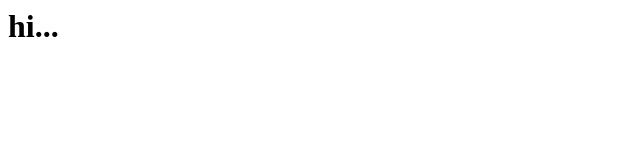
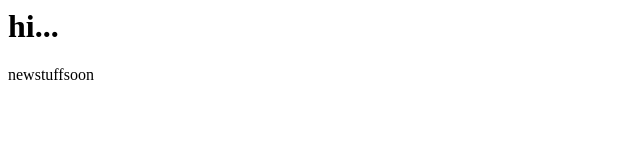
Before and after one commit to cobxlt/amogus, a plain HTML site: page index.html in a window 1280 px wide. Shown: the full height of the page, 0-640 px from the left. Drawn offline with Linux system fonts and the light colour scheme.

Commit message:
added p
pushanpe

```diff
--- a/index.html
+++ b/index.html
@@ -1,5 +1,6 @@
 <html>
     <body>
         <h1>hi...</h1>
+        <p>newstuffsoon</p>
     </body>
 </html>
```
